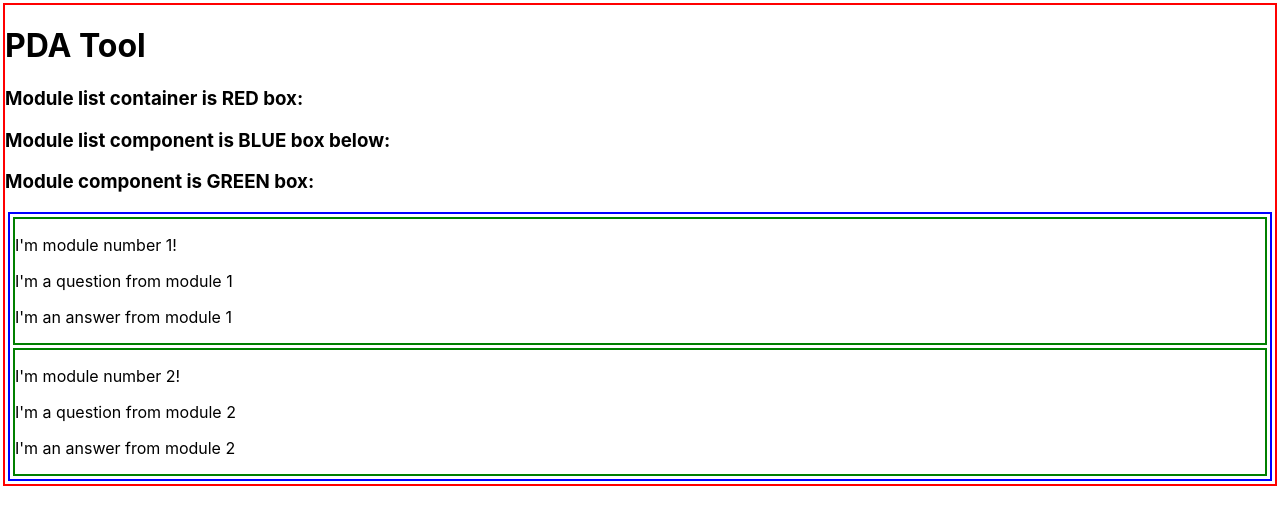
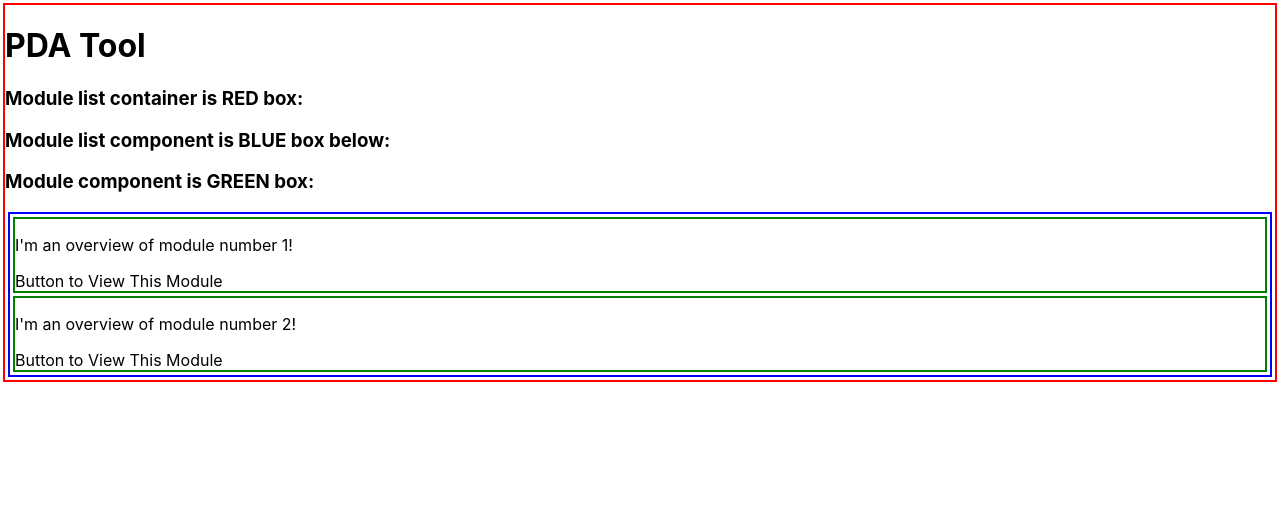
Before and after one commit to krismac/TeamFonz, a React (Create React App) app in the folder PDATool_frontend/pda_tool/: page / in a window 1280 px wide. Shown: the top 524 px of the page. Built offline with nearby package versions, Linux system fonts and the light colour scheme.

Commit message:
change to two module components, one simple and one detailed

```diff
--- a/PDATool_frontend/pda_tool/src/components/Module.js
+++ b/PDATool_frontend/pda_tool/src/components/ModuleDetailed.js
@@ -1,13 +1,14 @@
-// each Module is a combined Question and Answer bundled into one component.
+//  more question detail plus student Answer
 
 import React from 'react';
-const Module = (props) => {
+
+const ModuleDetailed = (props) => {
 
   console.log("Module props:", props);
 
   return (
     <div className="module-div">
-      <p>I'm module number {props.index + 1}!</p>
+      <p>I'm a detailed view of module number {props.index + 1}!</p>
       <p>{props.question}</p>
       <p>{props.answer}</p>
     </div>
@@ -15,4 +16,4 @@ const Module = (props) => {
 
 }
 
-export default Module;
+export default ModuleDetailed;
--- a/PDATool_frontend/pda_tool/src/components/ModuleList.js
+++ b/PDATool_frontend/pda_tool/src/components/ModuleList.js
@@ -1,19 +1,20 @@
 // renders all modules from list inherited from container's state.
+// under each module there'll be an edit button/link
 
 import React, {Fragment} from 'react';
-import Module from './Module.js';
+import ModuleSimple from './ModuleSimple.js';
 
 const ModuleList = (props) => {
-  console.log("ModuleList props data:", props.data);
 
   const modules = props.data.map((module, index) => {
     return (
       <div className="module-component">
-        <Module
+        <ModuleSimple
           index={index}
           question={module.question}
           answer={module.answer}
         />
+        <a>Button to View This Module</a>
       </div>
     )
   });
--- /dev/null
+++ b/PDATool_frontend/pda_tool/src/components/ModuleSimple.js
@@ -0,0 +1,15 @@
+// shows overview of module for list view
+
+import React from 'react';
+
+const ModuleSimple = (props) => {
+
+  return (
+    <div className="module-simple">
+      <p>I'm an overview of module number {props.index + 1}!</p>
+    </div>
+  );
+
+}
+
+export default ModuleSimple;
```
Also changed, not shown: PDATool_frontend/pda_tool/src/containers/ModuleEditFormContainer.js (+12 -8 lines), PDATool_frontend/pda_tool/src/containers/ModuleListContainer.js (+7 -7 lines), PDATool_frontend/pda_tool/src/containers/SingleModuleContainer.js (+22 -0 lines).
